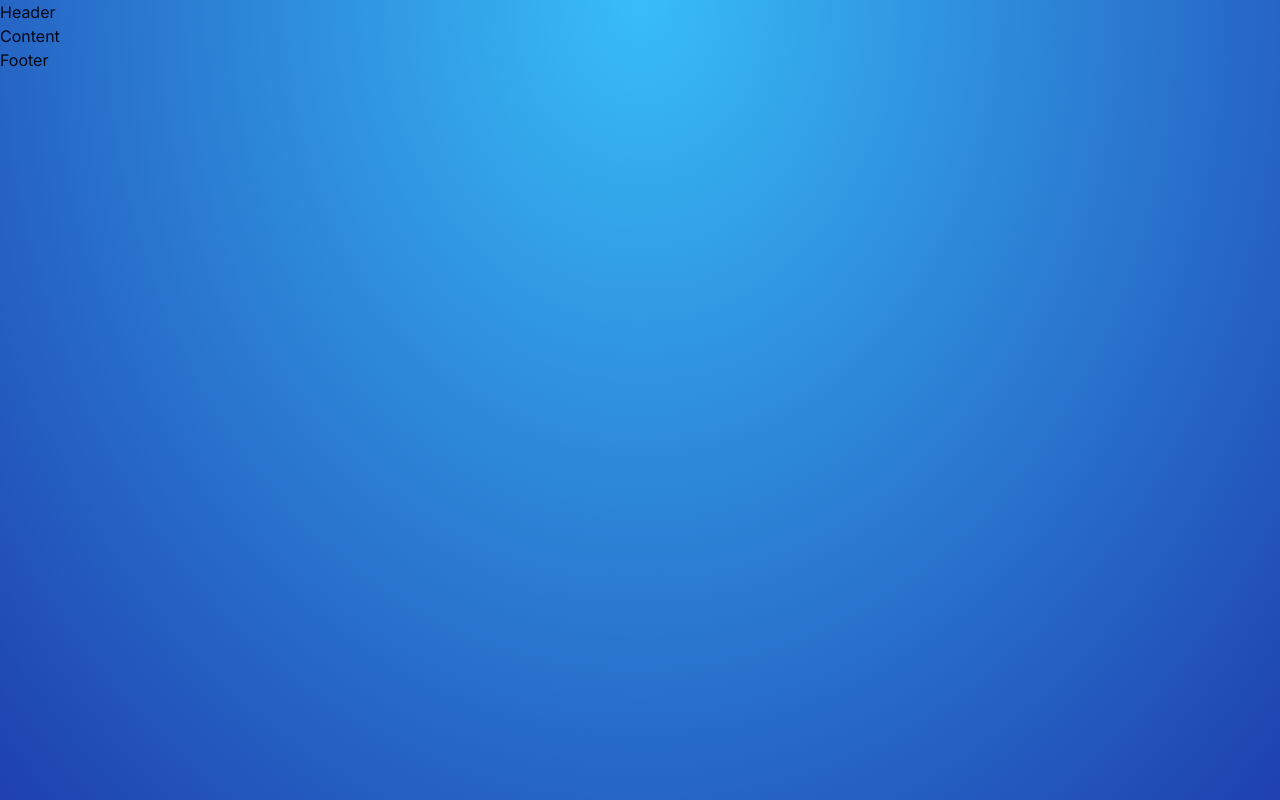
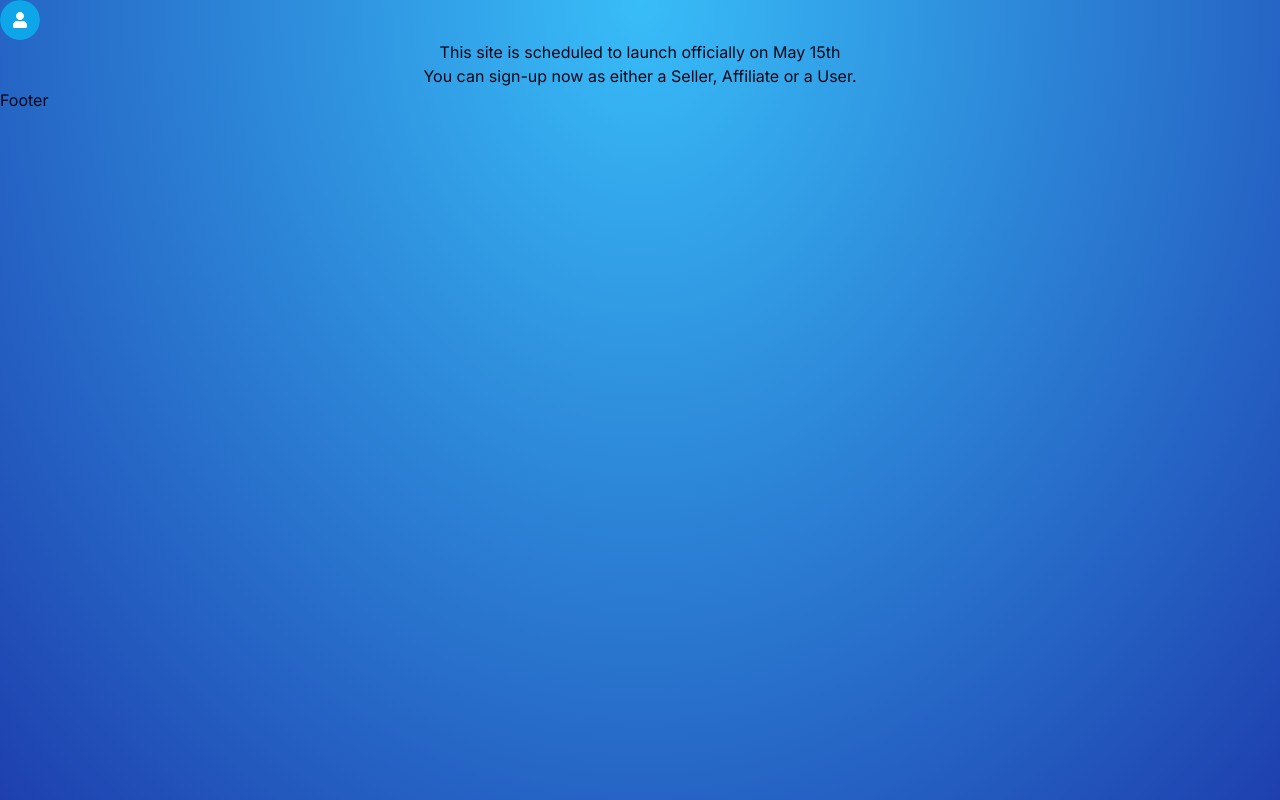
Before and after one commit to nicholavila/Creative-Marketplace, a Next.js app: page /dashboard in a window 1280 px wide. Built offline with nearby package versions, Linux system fonts and the light colour scheme; no server answers.

Commit message:
feat(dashboard): add logo

```diff
--- a/app/(protected)/dashboard/page.tsx
+++ b/app/(protected)/dashboard/page.tsx
@@ -1,15 +1,27 @@
 "use client"
 
+import { Avatar, AvatarFallback, AvatarImage } from "@/components/ui/avatar";
 import { Card } from "@/components/ui/card"
+import { FaUser } from "react-icons/fa";
 
 const Dashboard = () => {
     return (
         <div className="h-full w-full flex flex-col items-center">
             <div className="w-full flex">
-                Header
+                <Avatar>
+                    <AvatarImage src="" />
+                        <AvatarFallback className="bg-sky-500">
+                            <FaUser className="text-white" />
+                        </AvatarFallback>
+                </Avatar>
             </div>
-            <div className="w-full flex">
-                Content
+            <div className="w-full flex flex-col items-center">
+                <p>
+                This site is scheduled to launch officially on May 15th
+                </p>
+                <p>
+                You can sign-up now as either a Seller, Affiliate or a User.
+                </p>
             </div>
             <div className="w-full flex">
                 Footer
```
